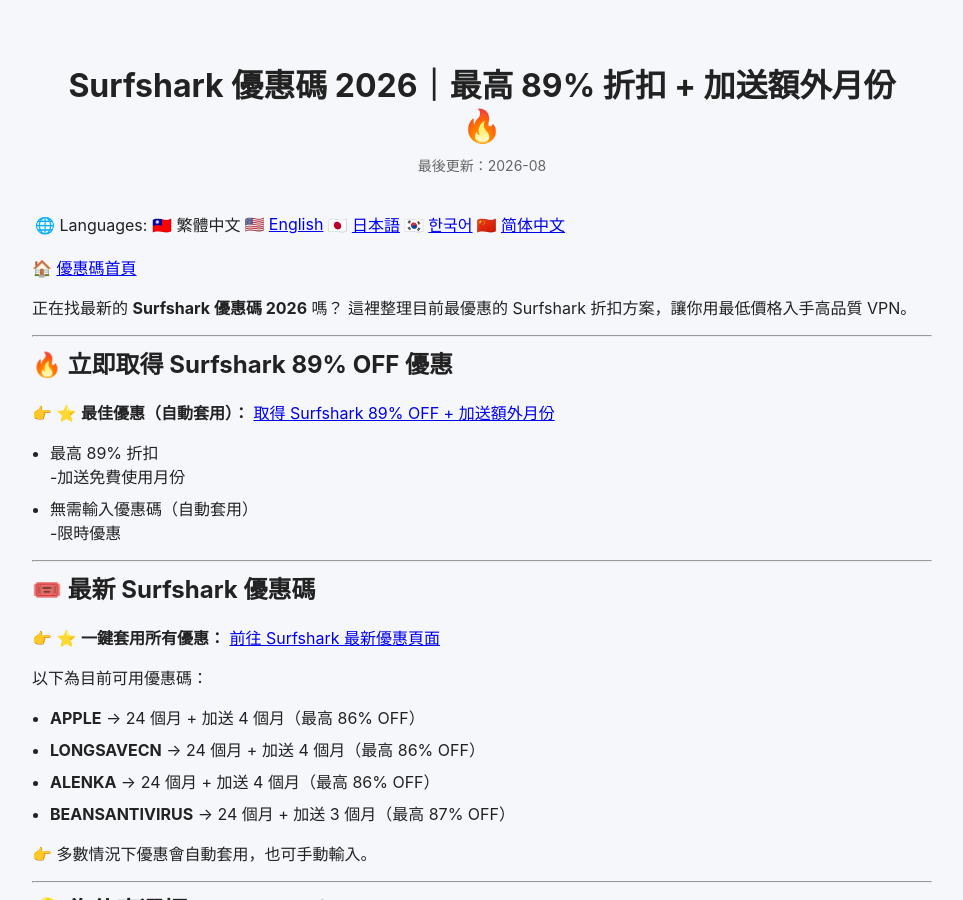
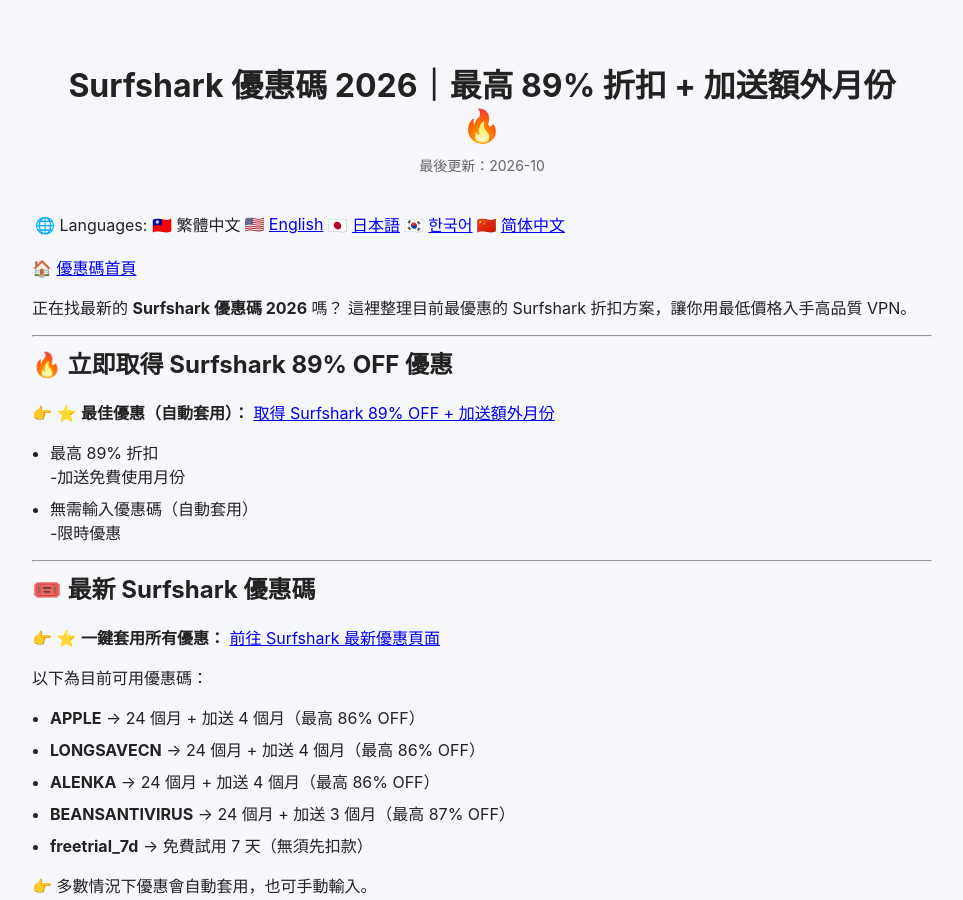
Before and after one commit to BestCouponCodes/best-coupon-codes, a Jekyll site: the page built from surfshark-coupon-code-zh.md, in a window 1280 px wide and 900 px high. Shown: the whole window, without its empty margins (158-1121 px from the left). Built offline with Jekyll 4.4.1, drawn with Linux system fonts in a browser that asks for light colours.

Commit message:
Update last modified date and add free trial coupon
Updated last modified date and added a new coupon code for a free trial.

```diff
--- a/surfshark-coupon-code-zh.md
+++ b/surfshark-coupon-code-zh.md
@@ -3,7 +3,7 @@ layout: default
 title: Surfshark 優惠碼 2026｜最高 89% 折扣 + 加送額外月份🔥
 description: "整理 2026 最新 Surfshark 優惠碼與折扣資訊，提供有效的 VPN 折扣碼與優惠方案。"
 lang: zh
-last_modified_at: 2026-08-11
+last_modified_at: 2026-10-01
 ---
 
 
@@ -40,6 +40,7 @@ last_modified_at: 2026-08-11
 - **LONGSAVECN** → 24 個月 + 加送 4 個月（最高 86% OFF）
 - **ALENKA** → 24 個月 + 加送 4 個月（最高 86% OFF）
 - **BEANSANTIVIRUS** → 24 個月 + 加送 3 個月（最高 87% OFF）
+- **freetrial_7d** → 免費試用 7 天（無須先扣款）
 
 👉 多數情況下優惠會自動套用，也可手動輸入。
 
```
